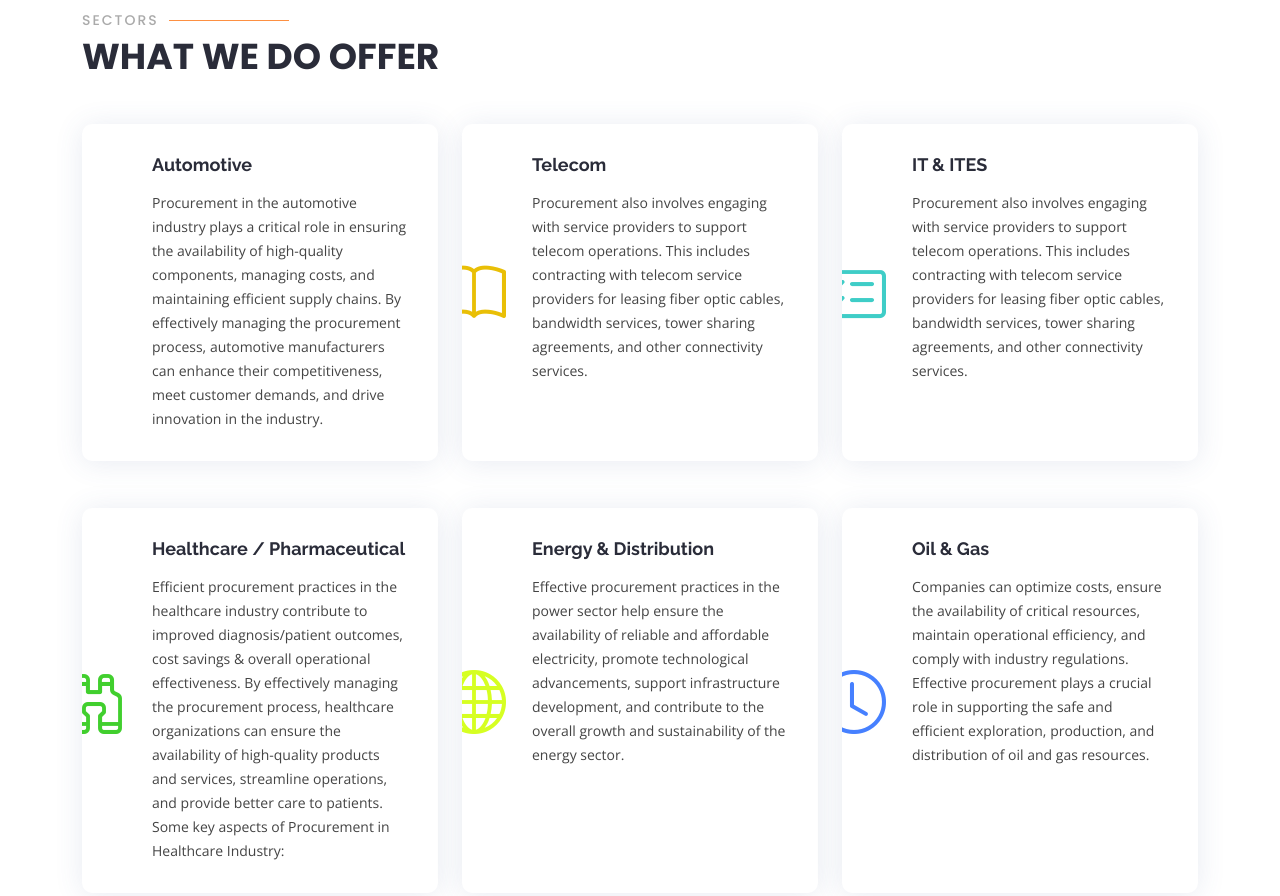
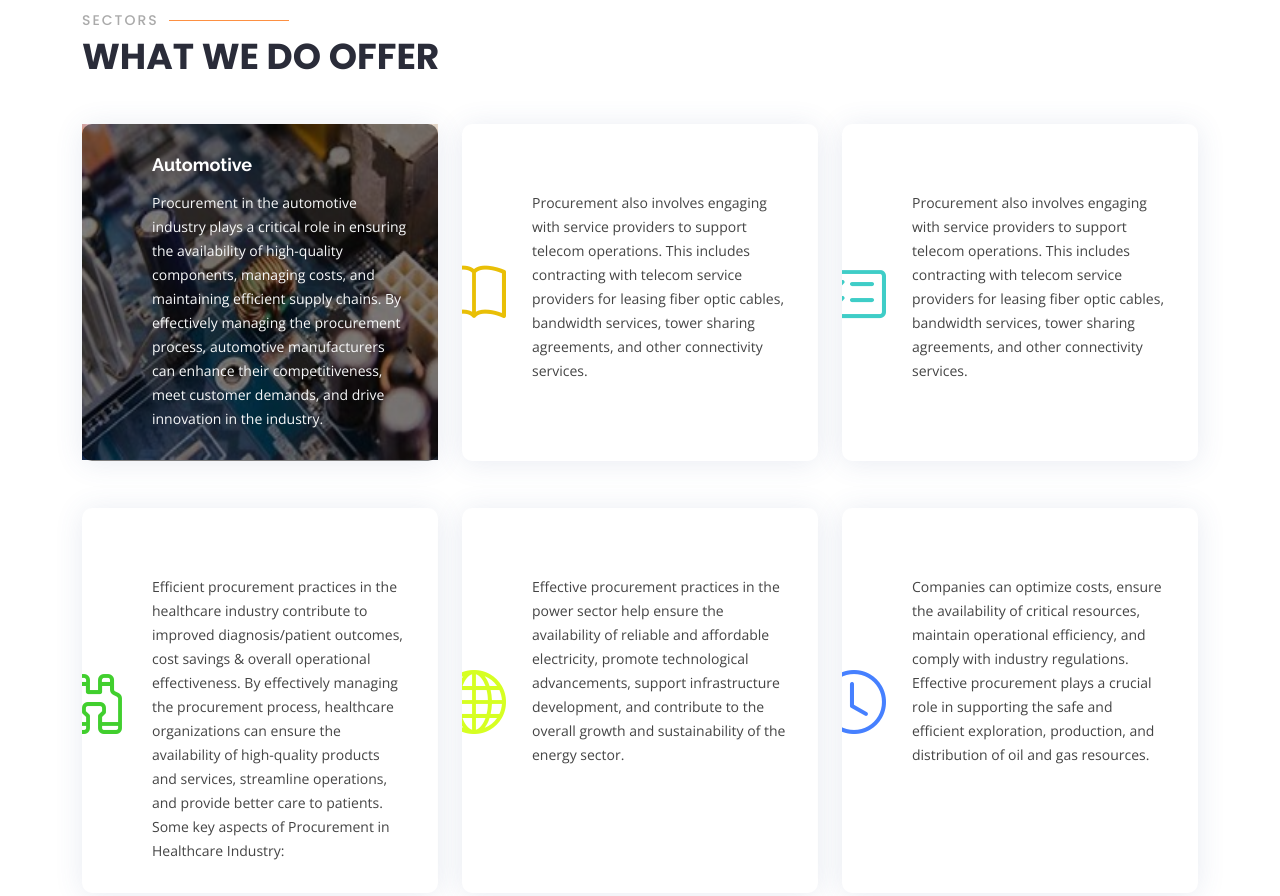
Before and after one commit to arai95219/SIGNATURE, a plain HTML site: page index.html in a window 1280 px wide. Shown: the part 5080-5976 px from the top of the page. Drawn offline with nearby package versions, Linux system fonts and the light colour scheme.

Commit message:
sectors block

```diff
--- a/assets/css/style.css
+++ b/assets/css/style.css
@@ -1579,10 +1579,11 @@ section {
   margin-bottom: 40px !important;
 }
 
-/* div.sector-bg-automotive {
+div.sector-bg-automotive {
   background-image: url('../img/sector-automotive.jpg') !important;
   background-repeat: no-repeat !important;
   background-position: center !important;
+  background-size: 100% 100% !important;
 }
 
 div.sector-bg-automotive::before {
@@ -1591,5 +1592,9 @@ div.sector-bg-automotive::before {
 }
 
 .sector-overlay {
-  background-color:transparent !important;
-} */
+  background-color:rgba(0, 0, 0, 0.5) !important;
+}
+
+.title a {
+  color: #fff !important;
+}
--- a/index.html
+++ b/index.html
@@ -619,7 +619,7 @@
         <div class="row">
           <div class="col-lg-4 col-md-6">
             <div class="overlay sector-bg-automotive">
-              <div class="icon-box sector-overlay" data-aos="zoom-in-left">
+              <div class="icon-box sector-overlay mask text-light d-flex justify-content-center flex-column" style="background-color: rgba(0, 0, 0, 0.5)" data-aos="zoom-in-left">
                 <!-- <div class="icon"><i class="bi bi-briefcase" style="color: #ff689b;"></i></div> -->
                 <h4 class="title"><a href=""> Automotive</a></h4>
                 <p class="description">Procurement in the automotive industry plays a critical role in ensuring the availability of high-quality components, managing costs, and maintaining efficient supply chains. By effectively managing the procurement process, automotive manufacturers can enhance their competitiveness, meet customer demands, and drive innovation in the industry.</p>
```
